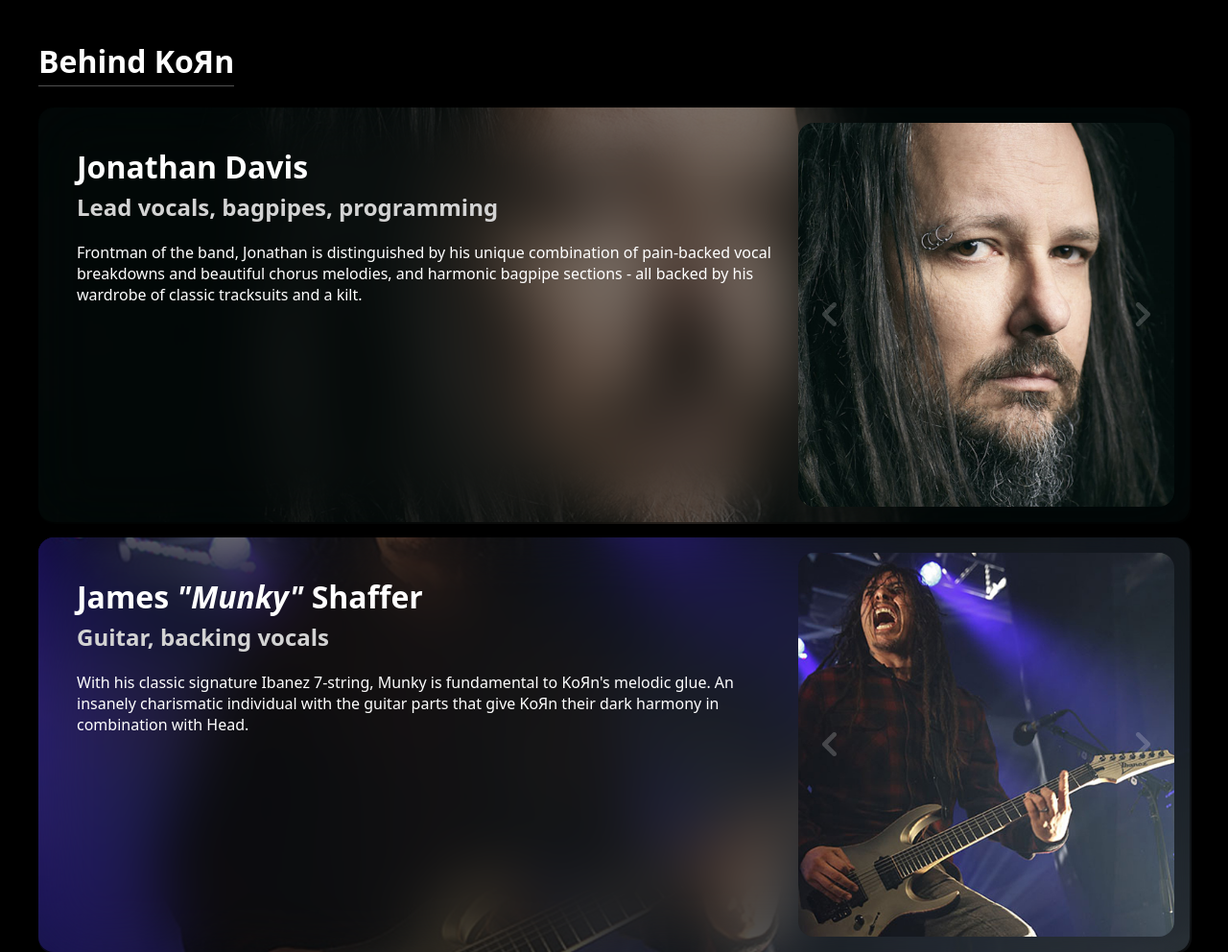
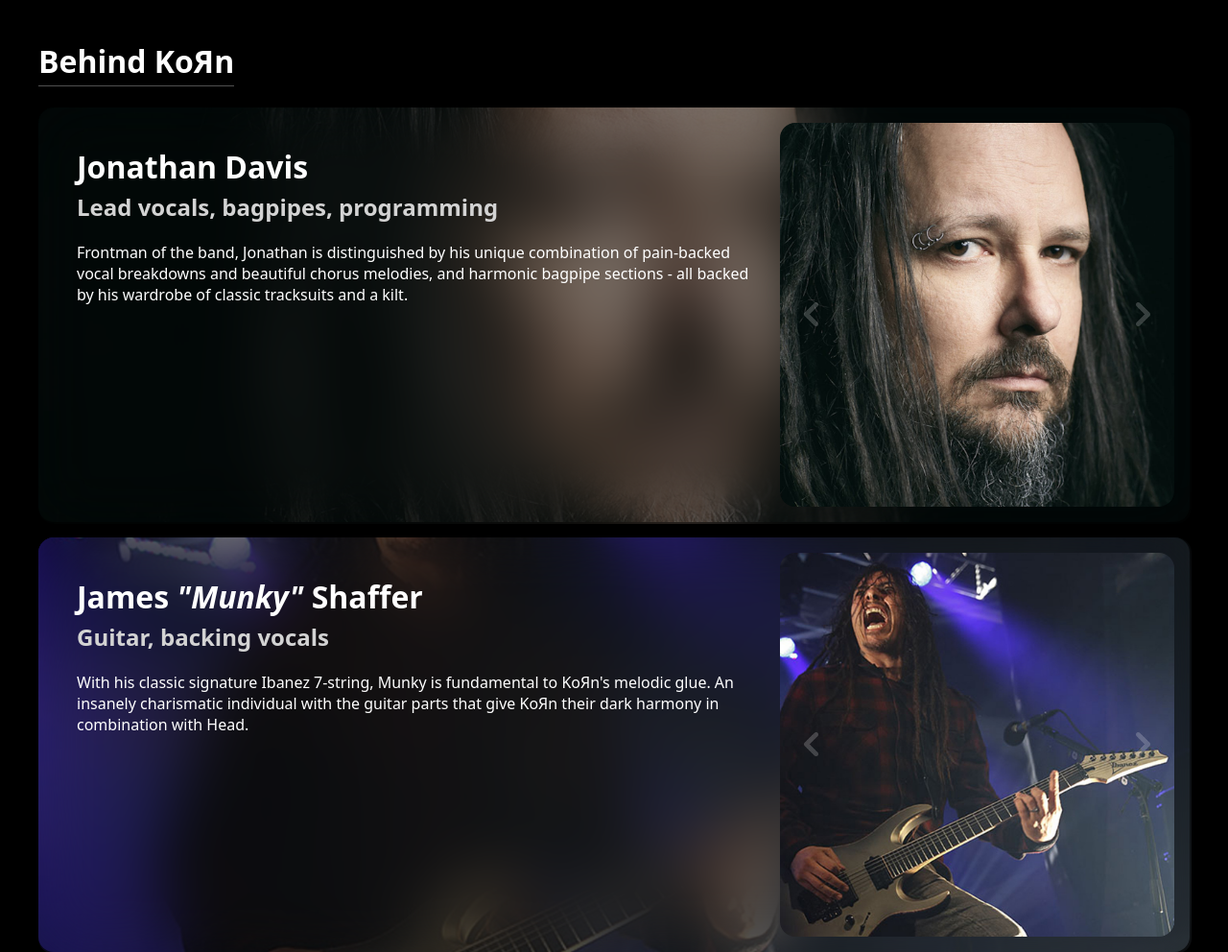
Before and after one commit to lunar-natalie/kornucopia, a website built with Parcel: page src/index.html in a window 1280 px wide. Shown: the part 803-1795 px from the top of the page at 96% size. Built offline with nearby package versions, Linux system fonts and the light colour scheme; files whose address does not match are found by name.

Commit message:
fix: improve content proportion consistency

```diff
--- a/src/index.scss
+++ b/src/index.scss
@@ -12,6 +12,7 @@
     height: 100%;
     margin: 0;
     padding: 0;
+    min-width: fit-content;
 }
 
 header {
@@ -191,6 +192,7 @@
 
     .member {
         position: relative;
+        min-width: min-content;
         margin-bottom: 16px;
         padding: 0px;
 
@@ -248,6 +250,7 @@
 
                 .details {
                     width: 130%;
+                    min-width: 60%;
 
                     h1, h2 {
                         margin: 0;
@@ -264,9 +267,9 @@
 
                     position: relative;
 
+                    margin-left: 8px;
                     padding: 0;
-
-                    width: 70%;
+                    width: 80%;
                     min-width: 200px;
                     min-height: 400px;
 
```
Also changed, not shown: README.md.
